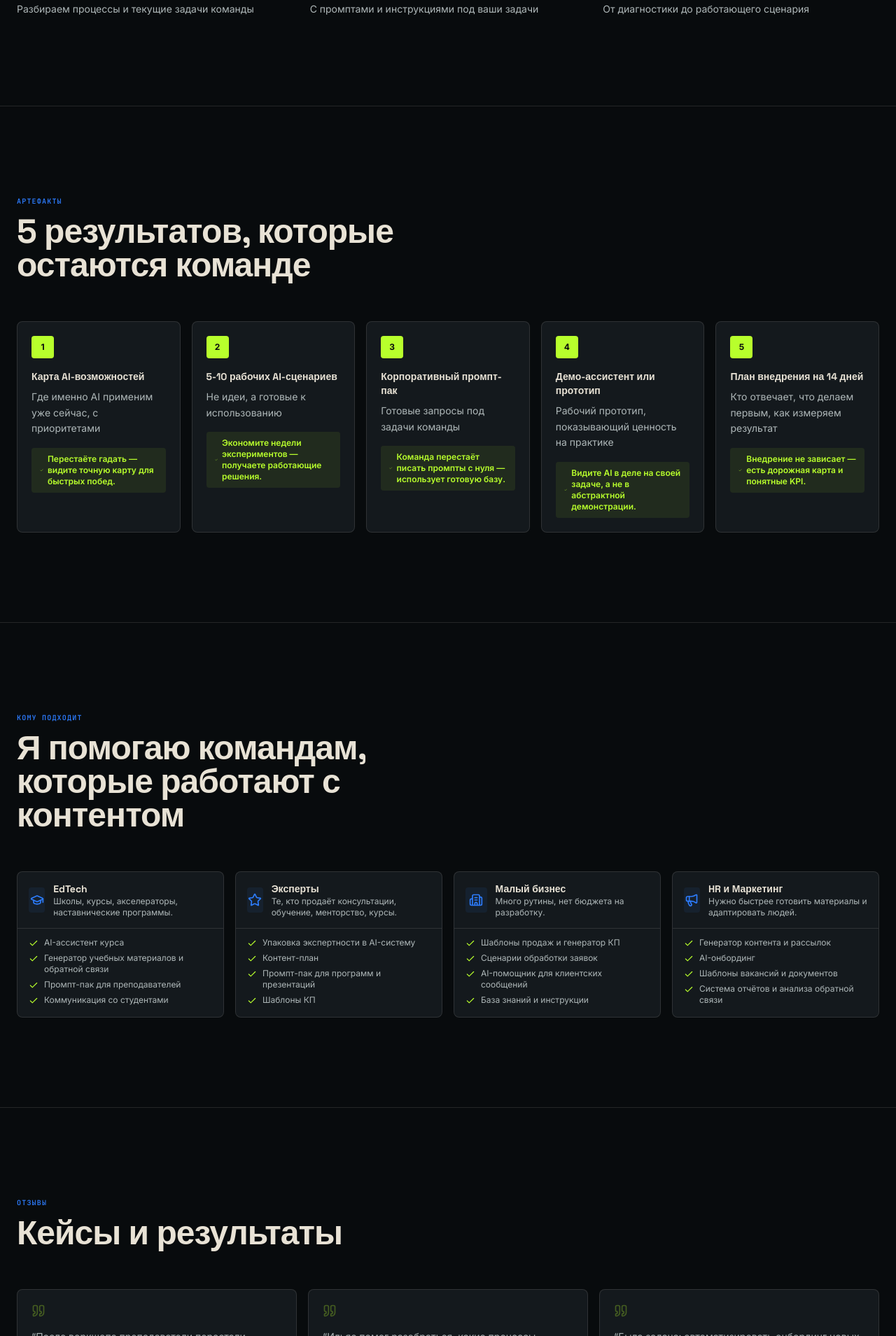
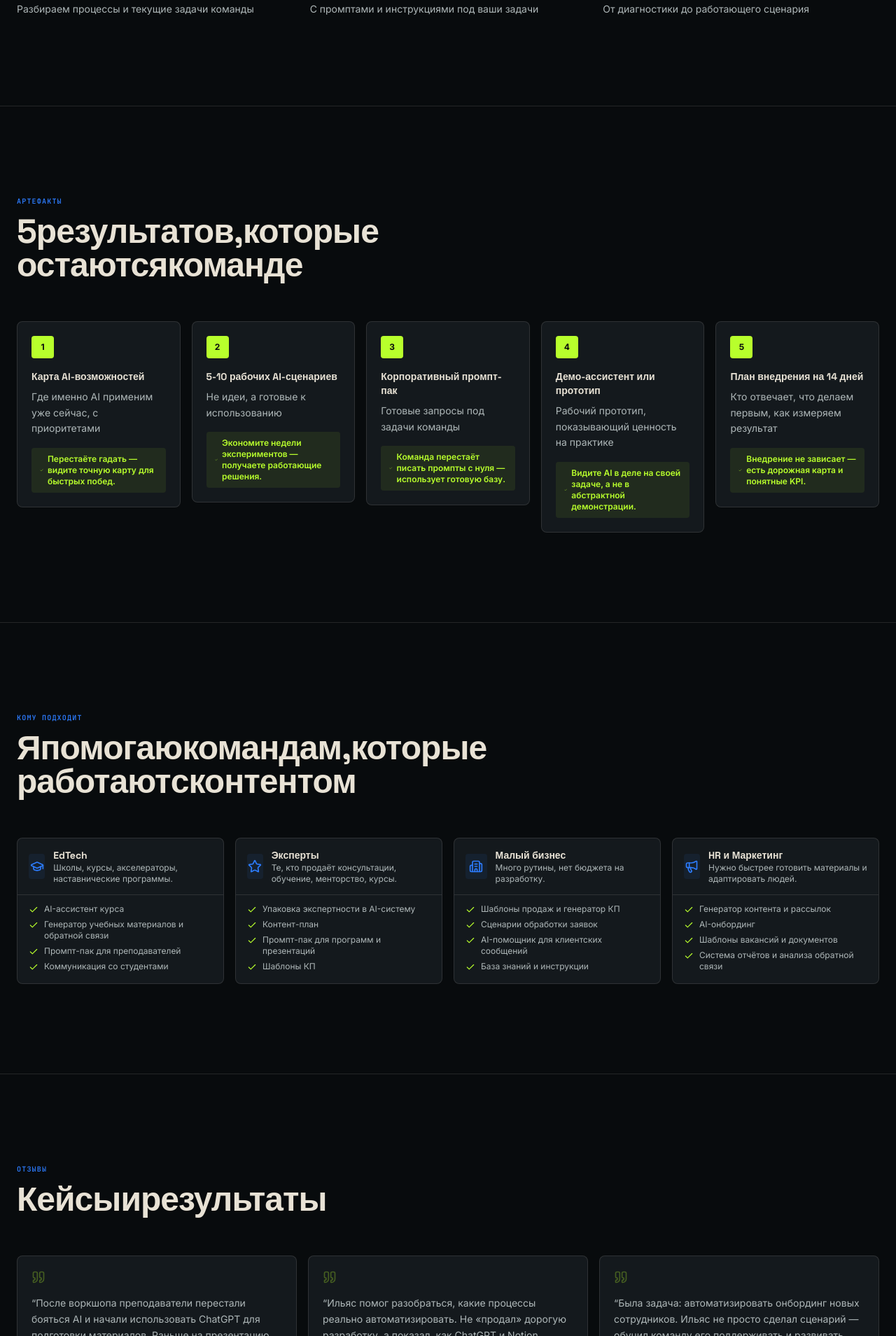
Before and after one commit to ElazAzel/ai-audit-landing, a Next.js app: page / in a window 1280 px wide. Shown: the part 891-2800 px from the top of the page at 70% size. Built offline with nearby package versions, Linux system fonts and the light colour scheme.

Commit message:
text animation: word-stagger reveal on headings, fade-up on sections, respects reduced motion

```diff
--- a/src/components/AudienceSection.tsx
+++ b/src/components/AudienceSection.tsx
@@ -8,6 +8,7 @@ import {
   Megaphone,
   Check,
 } from "lucide-react";
+import TextReveal, { FadeUp } from "@/components/TextReveal";
 
 const iconMap: Record<string, React.ReactNode> = {
   "graduation-cap": <GraduationCap className="h-4 w-4 md:h-5 md:w-5" />,
@@ -21,20 +22,26 @@ export default function AudienceSection() {
     <section className="border-t border-border py-16 md:py-32">
       <div className="mx-auto max-w-7xl px-4 md:px-6">
         <div className="mb-10 md:mb-14 md:max-w-2xl">
+          <FadeUp>
             <p className="mb-3 font-mono text-[10px] font-semibold uppercase tracking-[0.12em] text-blue">
               Кому подходит
             </p>
-          <h2 className="text-3xl font-bold leading-[1.0] tracking-[-0.02em] md:text-5xl">
+          </FadeUp>
+          <TextReveal
+            as="h2"
+            className="text-3xl font-bold leading-[1.0] tracking-[-0.02em] md:text-5xl"
+            delay={0.1}
+            stagger={0.04}
+            mode="words"
+          >
             Я помогаю командам, которые работают с контентом
-          </h2>
+          </TextReveal>
         </div>
 
         <div className="grid gap-3 md:grid-cols-2 xl:grid-cols-4 md:gap-4">
-          {audienceSegments.map((segment) => (
-            <article
-              key={segment.id}
-              className="rounded-[8px] border border-border bg-surface"
-            >
+          {audienceSegments.map((segment, i) => (
+            <FadeUp key={segment.id} delay={i * 0.08}>
+              <article className="rounded-[8px] border border-border bg-surface">
                 <div className="flex items-center gap-3 border-b border-border px-4 py-3 md:px-4 md:py-3.5">
                   <div className="flex h-8 w-8 items-center justify-center rounded-[4px] bg-accent-wash text-blue md:h-9 md:w-9">
                     {iconMap[segment.icon]}
@@ -53,6 +60,7 @@ export default function AudienceSection() {
                   ))}
                 </div>
               </article>
+            </FadeUp>
           ))}
         </div>
       </div>
--- a/src/components/OutcomesSection.tsx
+++ b/src/components/OutcomesSection.tsx
@@ -2,26 +2,33 @@
 
 import { outcomes } from "@/lib/data";
 import { Check } from "lucide-react";
+import TextReveal, { FadeUp } from "@/components/TextReveal";
 
 export default function OutcomesSection() {
   return (
     <section className="border-t border-border py-16 md:py-32">
       <div className="mx-auto max-w-7xl px-4 md:px-6">
         <div className="mb-10 md:mb-14 md:max-w-2xl">
+          <FadeUp>
             <p className="mb-3 font-mono text-[10px] font-semibold uppercase tracking-[0.12em] text-blue">
               Артефакты
             </p>
-          <h2 className="text-3xl font-bold leading-[1.0] tracking-[-0.02em] md:text-5xl">
+          </FadeUp>
+          <TextReveal
+            as="h2"
+            className="text-3xl font-bold leading-[1.0] tracking-[-0.02em] md:text-5xl"
+            delay={0.1}
+            stagger={0.04}
+            mode="words"
+          >
             5 результатов, которые остаются команде
-          </h2>
+          </TextReveal>
         </div>
 
         <div className="grid gap-3 md:grid-cols-5 md:gap-4">
           {outcomes.map((outcome, index) => (
-            <div
-              key={outcome.id}
-              className="rounded-[8px] border border-border bg-surface p-4 md:p-5"
-            >
+            <FadeUp key={outcome.id} delay={index * 0.08}>
+              <div className="rounded-[8px] border border-border bg-surface p-4 md:p-5">
                 <span className="mb-3 flex h-7 w-7 items-center justify-center rounded-[4px] bg-accent text-[10px] font-bold text-[#080b0d] md:mb-4 md:h-8 md:w-8 md:text-xs">
                   {index + 1}
                 </span>
@@ -34,6 +41,7 @@ export default function OutcomesSection() {
                   {outcome.benefit}
                 </p>
               </div>
+            </FadeUp>
           ))}
         </div>
       </div>
--- a/src/components/ProcessSection.tsx
+++ b/src/components/ProcessSection.tsx
@@ -2,26 +2,38 @@
 
 import { processSteps } from "@/lib/data";
 import { Clock, FileText } from "lucide-react";
+import TextReveal, { FadeUp } from "@/components/TextReveal";
 
 export default function ProcessSection() {
   return (
     <section className="border-t border-border py-16 md:py-32">
       <div className="mx-auto max-w-7xl px-4 md:px-6">
         <div className="mb-10 md:mb-14 md:max-w-2xl">
+          <FadeUp>
             <p className="mb-3 font-mono text-[10px] font-semibold uppercase tracking-[0.12em] text-blue">
               Процесс
             </p>
-          <h2 className="text-3xl font-bold leading-[1.0] tracking-[-0.02em] md:text-5xl">
+          </FadeUp>
+          <TextReveal
+            as="h2"
+            className="text-3xl font-bold leading-[1.0] tracking-[-0.02em] md:text-5xl"
+            delay={0.1}
+            stagger={0.04}
+            mode="words"
+          >
             Как проходит работа
-          </h2>
+          </TextReveal>
+          <FadeUp delay={0.3}>
             <p className="mt-2 text-sm leading-relaxed text-fg-2 md:mt-3 md:text-base">
               Пять этапов — от диагностики до готового сценария
             </p>
+          </FadeUp>
         </div>
 
         <div className="mx-auto md:max-w-3xl">
           {processSteps.map((step, index) => (
-            <div key={step.step} className="relative flex gap-4 md:gap-10">
+            <FadeUp key={step.step} delay={index * 0.1}>
+              <div className="relative flex gap-4 md:gap-10">
                 <div className="flex flex-col items-center">
                   <div className="flex h-8 w-8 shrink-0 items-center justify-center rounded-[4px] bg-accent text-xs font-bold text-[#080b0d] md:h-10 md:w-10 md:text-sm">
                     {step.step}
@@ -45,6 +57,7 @@ export default function ProcessSection() {
                   </div>
                 </div>
               </div>
+            </FadeUp>
           ))}
         </div>
       </div>
--- a/src/components/TestimonialsSection.tsx
+++ b/src/components/TestimonialsSection.tsx
@@ -3,6 +3,7 @@
 import { testimonials } from "@/lib/data";
 import { Quote } from "lucide-react";
 import { motion, useReducedMotion } from "motion/react";
+import TextReveal, { FadeUp } from "@/components/TextReveal";
 
 export default function TestimonialsSection() {
   const prefersReducedMotion = useReducedMotion();
@@ -17,31 +18,34 @@ export default function TestimonialsSection() {
           transition={{ duration: 0.5, ease: [0.16, 1, 0.3, 1] }}
           className="mb-10 md:mb-14 md:max-w-2xl"
         >
+          <FadeUp>
             <p className="mb-3 font-mono text-[10px] font-semibold uppercase tracking-[0.12em] text-blue">
               Отзывы
             </p>
-          <h2 className="text-3xl font-bold leading-[1.0] tracking-[-0.02em] md:text-5xl">
+          </FadeUp>
+          <TextReveal
+            as="h2"
+            className="text-3xl font-bold leading-[1.0] tracking-[-0.02em] md:text-5xl"
+            delay={0.1}
+            stagger={0.04}
+            mode="words"
+          >
             Кейсы и результаты
-          </h2>
+          </TextReveal>
         </motion.div>
 
         <div className="grid gap-3 md:grid-cols-3 md:gap-4">
           {testimonials.map((t, i) => (
-            <motion.article
-              key={t.name}
-              initial={prefersReducedMotion ? false : { opacity: 0, y: 20 }}
-              whileInView={{ opacity: 1, y: 0 }}
-              viewport={{ once: true, amount: 0.1 }}
-              transition={{ duration: 0.4, delay: prefersReducedMotion ? 0 : i * 0.08 }}
-              className="rounded-[8px] border border-border bg-surface p-4 md:p-5"
-            >
+            <FadeUp key={t.name} delay={i * 0.1}>
+              <article className="rounded-[8px] border border-border bg-surface p-4 md:p-5">
                 <Quote className="mb-3 h-5 w-5 text-accent/30 md:mb-4" />
                 <p className="text-sm leading-relaxed text-fg-2">&ldquo;{t.text}&rdquo;</p>
                 <footer className="mt-3 border-t border-border pt-3 md:mt-4">
                   <p className="text-sm font-bold text-fg">{t.name}</p>
                   <p className="text-xs text-fg-2">{t.role}</p>
                 </footer>
-            </motion.article>
+              </article>
+            </FadeUp>
           ))}
         </div>
       </div>
--- /dev/null
+++ b/src/components/TextReveal.tsx
@@ -0,0 +1,100 @@
+"use client";
+
+import { motion, useReducedMotion } from "motion/react";
+import { useMemo } from "react";
+
+interface TextRevealProps {
+  children: string;
+  as?: "h1" | "h2" | "h3" | "p" | "span";
+  className?: string;
+  delay?: number;
+  stagger?: number;
+  mode?: "words" | "chars" | "lines";
+}
+
+export default function TextReveal({
+  children,
+  as: Tag = "h2",
+  className = "",
+  delay = 0,
+  stagger = 0.04,
+  mode = "words",
+}: TextRevealProps) {
+  const prefersReducedMotion = useReducedMotion();
+
+  const items = useMemo(() => {
+    if (mode === "lines") {
+      return children.split("\n").filter(Boolean);
+    }
+    if (mode === "chars") {
+      return children.split("");
+    }
+    return children.split(/(\s+)/).filter(Boolean);
+  }, [children, mode]);
+
+  if (prefersReducedMotion) {
+    return <Tag className={className}>{children}</Tag>;
+  }
+
+  return (
+    <Tag className={className} aria-label={children}>
+      <motion.span
+        className="inline-flex flex-wrap"
+        initial="hidden"
+        whileInView="visible"
+        viewport={{ once: true, amount: 0.3 }}
+      >
+        {items.map((item, i) => (
+          <motion.span
+            key={`${item}-${i}`}
+            className={item.trim() === "" ? "" : "inline-block"}
+            variants={{
+              hidden: { opacity: 0, y: 20, rotateX: -10 },
+              visible: {
+                opacity: 1,
+                y: 0,
+                rotateX: 0,
+                transition: {
+                  duration: 0.5,
+                  delay: delay + i * stagger,
+                  ease: [0.16, 1, 0.3, 1],
+                },
+              },
+            }}
+          >
+            {mode === "lines" && i > 0 ? <><br /></> : null}
+            {item}
+          </motion.span>
+        ))}
+      </motion.span>
+    </Tag>
+  );
+}
+
+export function FadeUp({
+  children,
+  className = "",
+  delay = 0,
+}: {
+  children: React.ReactNode;
+  className?: string;
+  delay?: number;
+}) {
+  const prefersReducedMotion = useReducedMotion();
+
+  if (prefersReducedMotion) {
+    return <div className={className}>{children}</div>;
+  }
+
+  return (
+    <motion.div
+      className={className}
+      initial={{ opacity: 0, y: 16 }}
+      whileInView={{ opacity: 1, y: 0 }}
+      viewport={{ once: true, amount: 0.2 }}
+      transition={{ duration: 0.5, delay, ease: [0.16, 1, 0.3, 1] }}
+    >
+      {children}
+    </motion.div>
+  );
+}
```
Also changed, not shown: src/components/FAQSection.tsx (+15 -8 lines), src/components/FinalCTA.tsx (+17 -2 lines), src/components/HeroSection.tsx (+20 -7 lines), src/components/PricingSection.tsx (+16 -4 lines). Lines whose indentation alone changed are shown as unchanged.
